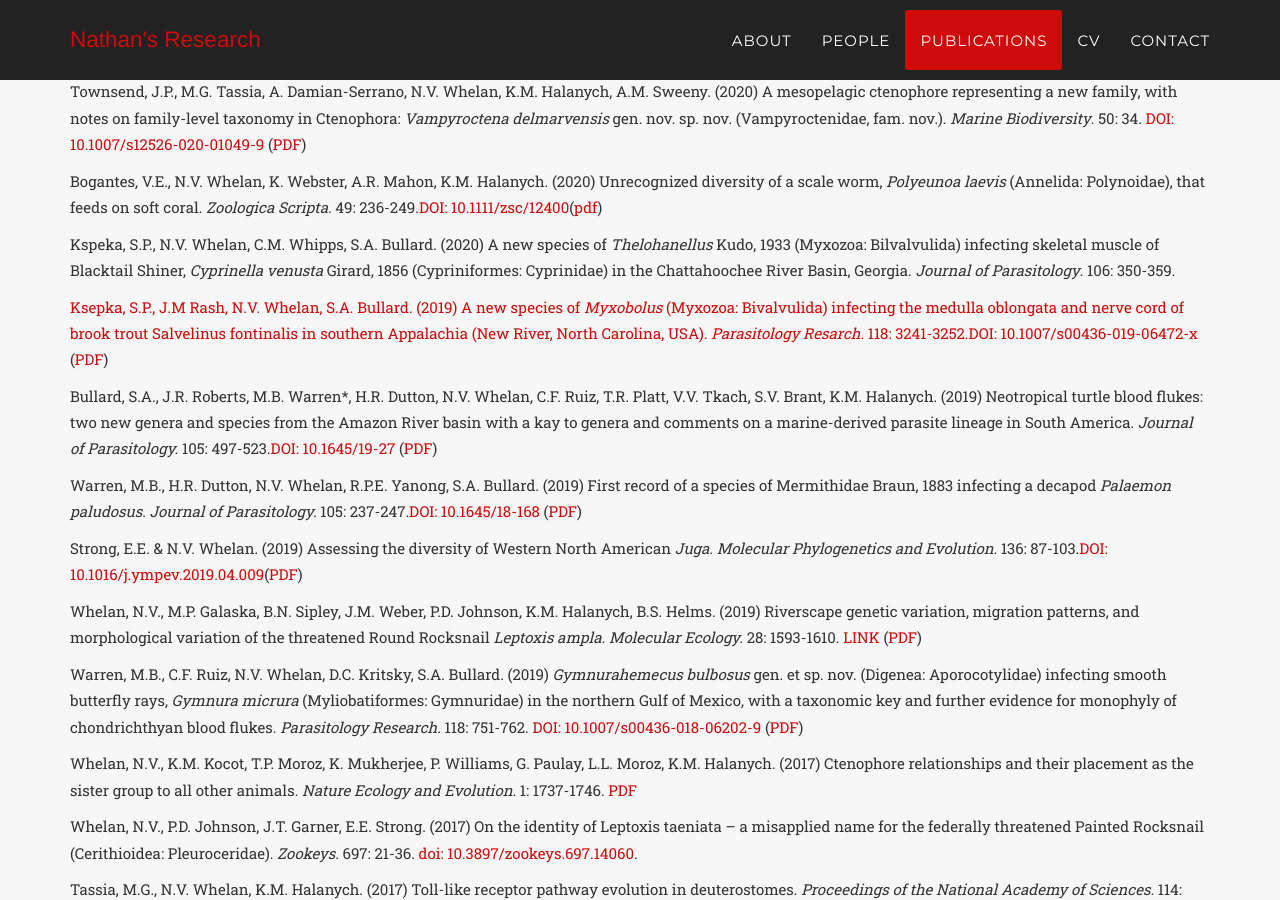
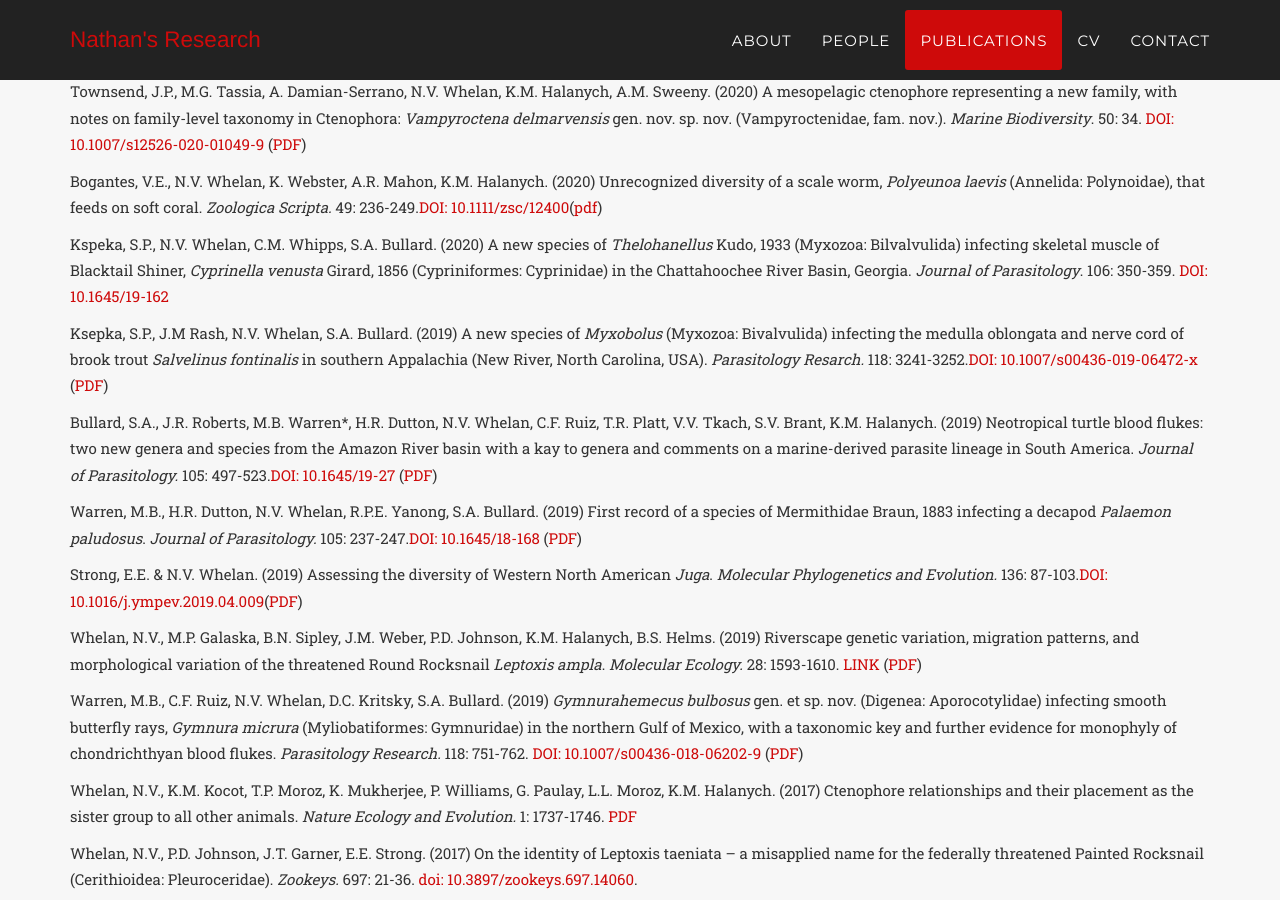
Before and after one commit to NathanWhelan/nathanwhelan.github.io, a Jekyll site: the page built from index.html, in a window 1280 px wide and 900 px high, scrolled down 5036 px. Built offline with Jekyll 4.4.1, drawn with Linux system fonts in a browser that asks for light colours; some web fonts are replaced.

Commit message:
Typos Suck!

```diff
--- a/_includes/publications.html
+++ b/_includes/publications.html
@@ -34,11 +34,11 @@
 </div><div class="box-footer"> </div></div>
 
 <div class="box"><div class="box-title"></div><div class="box-body">
-	<p>Kspeka, S.P., N.V. Whelan, C.M. Whipps, S.A. Bullard. (2020) A new species of <i>Thelohanellus</i> Kudo, 1933 (Myxozoa: Bilvalvulida) infecting skeletal muscle of Blacktail Shiner, <i>Cyprinella venusta</i> Girard, 1856 (Cypriniformes: Cyprinidae) in the Chattahoochee River Basin, Georgia. <i>Journal of Parasitology</i>. 106: 350-359. <a href="http://dx.doi.org/10.1645/19-162>DOI: 10.1645/19-162</a></p>
+	<p>Kspeka, S.P., N.V. Whelan, C.M. Whipps, S.A. Bullard. (2020) A new species of <i>Thelohanellus</i> Kudo, 1933 (Myxozoa: Bilvalvulida) infecting skeletal muscle of Blacktail Shiner, <i>Cyprinella venusta</i> Girard, 1856 (Cypriniformes: Cyprinidae) in the Chattahoochee River Basin, Georgia. <i>Journal of Parasitology</i>. 106: 350-359. <a href="http://dx.doi.org/10.1645/19-162">DOI: 10.1645/19-162</a></p>
 </div><div class="box-footer"> </div></div>
 
 <div class="box"><div class="box-title"></div><div class="box-body">
-	<p> Ksepka, S.P., J.M Rash, N.V. Whelan, S.A. Bullard. (2019) A new species of <i>Myxobolus</i> (Myxozoa: Bivalvulida) infecting the medulla oblongata and nerve cord of brook trout Salvelinus fontinalis in southern Appalachia (New River, North Carolina, USA). <i>Parasitology Resarch.</i> 118: 3241-3252.<a href="https://link.springer.com/article/10.1007/s00436-019-06472-x">DOI: 10.1007/s00436-019-06472-x</a> (<a href="https://github.com/NathanWhelan/nathanwhelan.github.io/assests/Ksepka2019_Article_ANewSpeciesOfMyxobolusMyxozoaB.pdf">PDF</a>)</p>
+	<p> Ksepka, S.P., J.M Rash, N.V. Whelan, S.A. Bullard. (2019) A new species of <i>Myxobolus</i> (Myxozoa: Bivalvulida) infecting the medulla oblongata and nerve cord of brook trout <i>Salvelinus fontinalis</i> in southern Appalachia (New River, North Carolina, USA). <i>Parasitology Resarch.</i> 118: 3241-3252.<a href="https://link.springer.com/article/10.1007/s00436-019-06472-x">DOI: 10.1007/s00436-019-06472-x</a> (<a href="https://github.com/NathanWhelan/nathanwhelan.github.io/assests/Ksepka2019_Article_ANewSpeciesOfMyxobolusMyxozoaB.pdf">PDF</a>)</p>
 </div><div class="box-footer"> </div></div>
 
 <div class="box"><div class="box-title"></div><div class="box-body">
```
